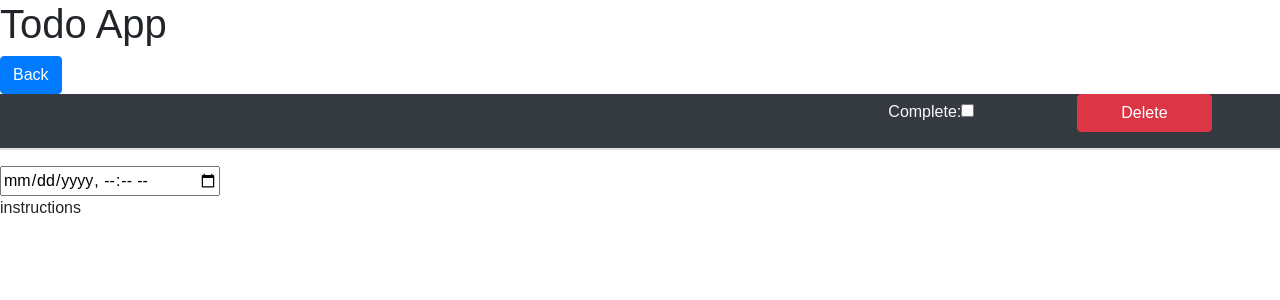
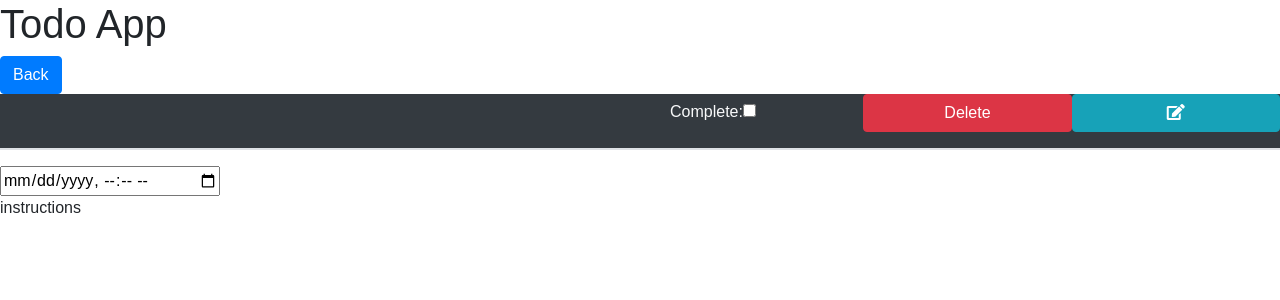
Before and after one commit to dpaschal-lf/todo_react_node, a React (Create React App) app: page /details/1 in a window 1280 px wide. Shown: the top 300 px of the page. Built offline with nearby package versions, Linux system fonts and the light colour scheme; no server answers.

Commit message:
refinement of bootstrap style

```diff
--- a/public/index.html
+++ b/public/index.html
@@ -4,6 +4,7 @@
     <meta charset="utf-8" />
     <link rel="icon" href="%PUBLIC_URL%/favicon.ico" />
     <link rel="stylesheet" href="https://maxcdn.bootstrapcdn.com/bootstrap/4.0.0/css/bootstrap.min.css" integrity="sha384-Gn5384xqQ1aoWXA+058RXPxPg6fy4IWvTNh0E263XmFcJlSAwiGgFAW/dAiS6JXm" crossorigin="anonymous">
+    <link rel="stylesheet" href="https://use.fontawesome.com/releases/v5.7.0/css/all.css" integrity="sha384-lZN37f5QGtY3VHgisS14W3ExzMWZxybE1SJSEsQp9S+oqd12jhcu+A56Ebc1zFSJ" crossorigin="anonymous">
     <meta name="viewport" content="width=device-width, initial-scale=1" />
     <meta name="theme-color" content="#000000" />
     <meta
--- a/src/TodoApp.js
+++ b/src/TodoApp.js
@@ -10,7 +10,7 @@ class TodoApp extends React.Component{
     super(props);
     this.menu = {
       'list' : [
-        <Link className="navLink btn btn-success" key='create' to="/create">+</Link>
+        <Link className="navLink btn btn-success" key='create' to="/create"><i className="fa fa-plus"></i></Link>
       ],
       'create': [
         <Link className="navLink btn btn-primary" key='list' to="/list">Back</Link>
--- a/src/TodoDetails.js
+++ b/src/TodoDetails.js
@@ -9,6 +9,7 @@ class TodoDetails extends React.Component{
         this.hideModal = this.hideModal.bind( this );
         this.confirmDelete = this.confirmDelete.bind( this );
         this.handleDelete = this.handleDelete.bind( this );
+        this.edit = this.edit.bind( this );
         this.state ={
             data: {},
             modalMessage: null
@@ -58,14 +59,18 @@ class TodoDetails extends React.Component{
         } )
 
     }
+    edit(){
+
+    }
     render(){
         return (
             <div className="details justify-content-around">
                 <div className="titleControls row text-light bg-dark">
-                    <div className="title col-8 h3 align-middle">{this.state.data.title}</div>
-                    <div className="controls col-4 form-group">
-                        <label className="col-6">Complete:<input value="completed" name="completed" className="completeCheckbox" type="checkbox"/></label>
-                        <div className="btn btn-danger col-offset-2 col-4" onClick={this.confirmDelete}>Delete</div>
+                    <div className="title col-6 h3 align-middle">{this.state.data.title}</div>
+                    <div className="controls col-6 form-group">
+                        <label className="col-4">Complete:<input value="completed" name="completed" className="completeCheckbox" type="checkbox"/></label>
+                        <div className="btn btn-danger col-4" onClick={this.confirmDelete}>Delete</div>
+                        <div className="btn col-4 btn-info" onClick={this.edit}><i className="fa fa-edit"></i></div>
                     </div>
                 </div>
                 <div name="description" className="description blockquote border">{this.state.data.description}</div>
```
